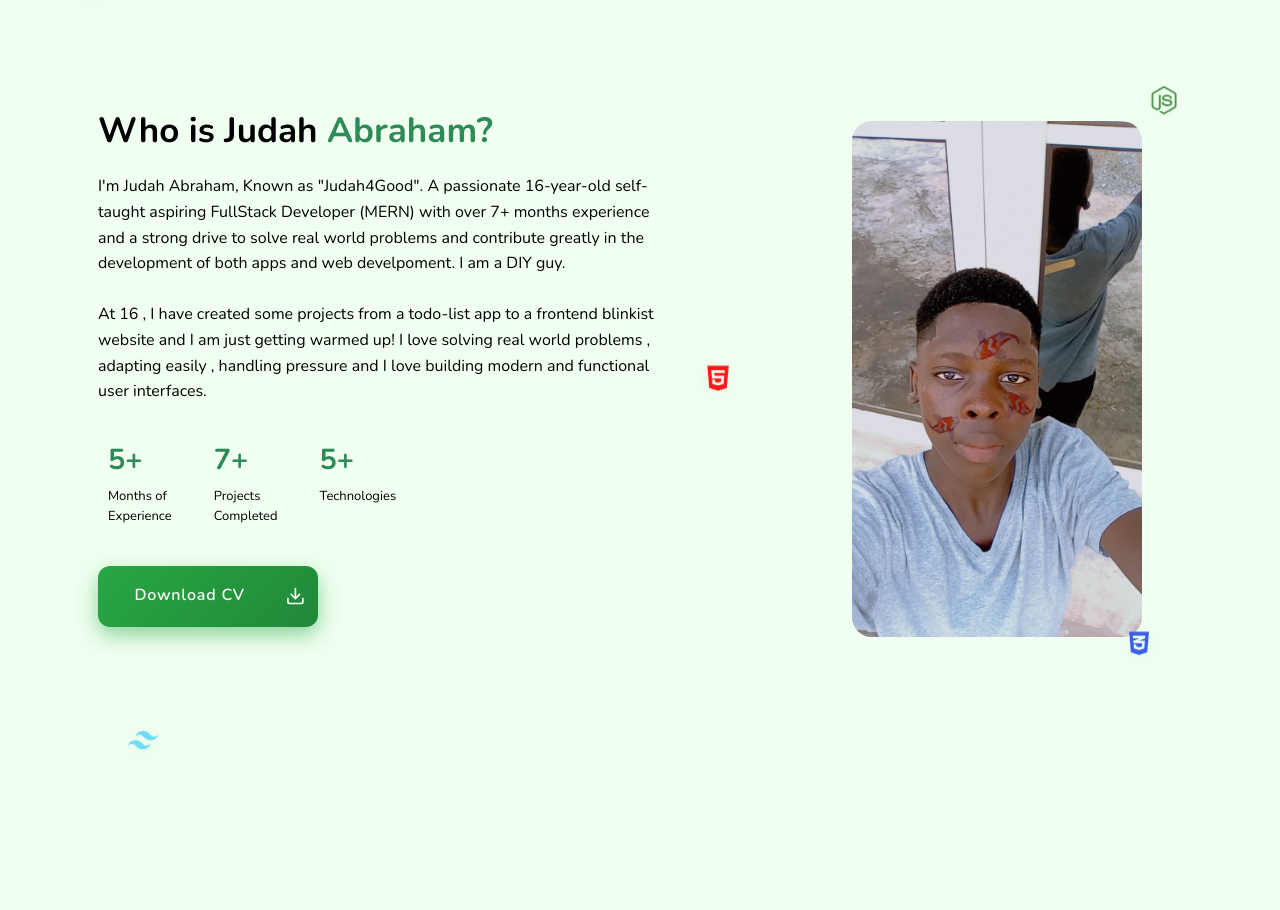
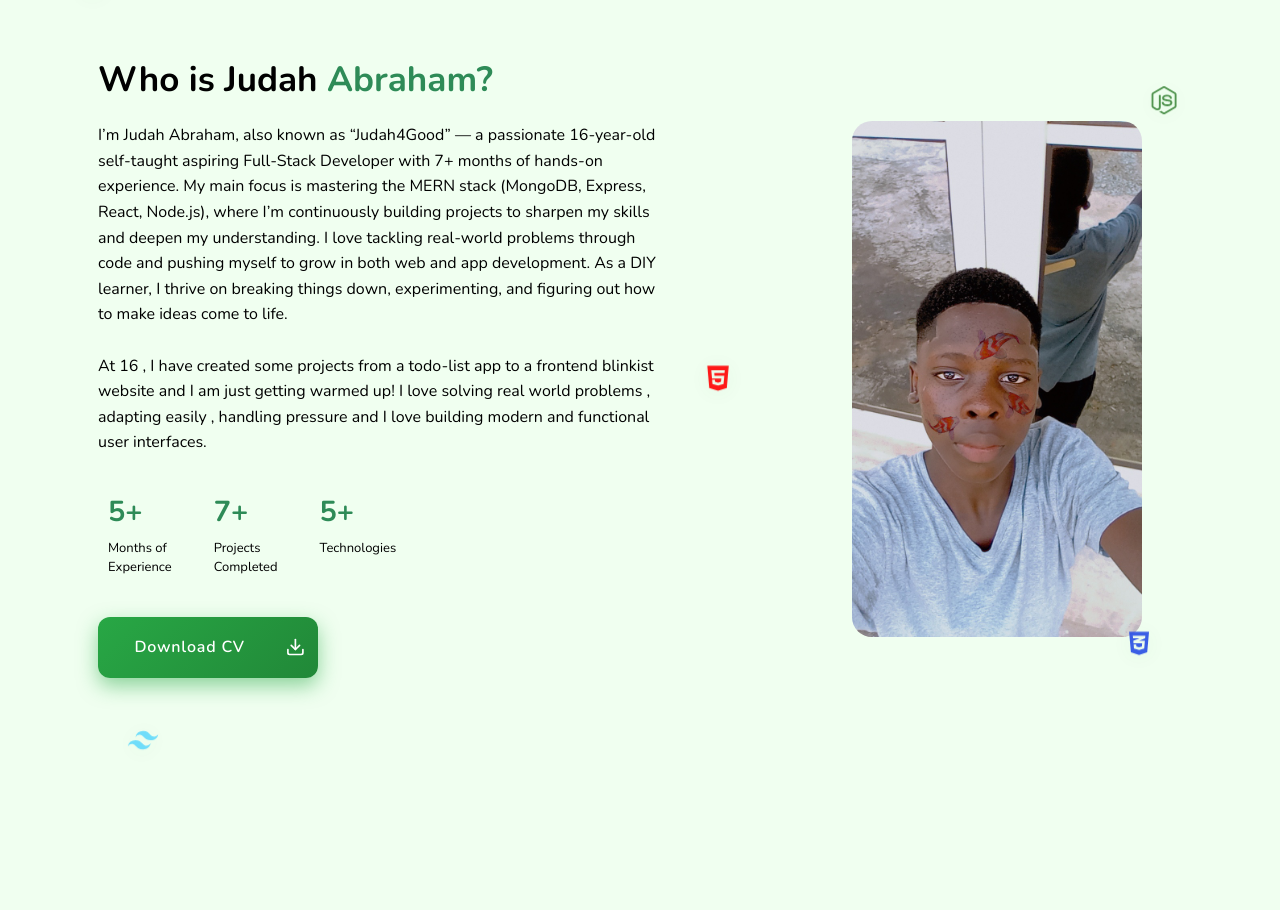
Before and after one commit to Judahabraham15/Portfolios, a React (Vite) app: page / in a window 1280 px wide. Shown: the part 929-1839 px from the top of the page. Built offline with nearby package versions, Linux system fonts and the light colour scheme.

Commit message:
Refactored Paragraph in the About.jsx

```diff
--- a/src/Components/About/About.jsx
+++ b/src/Components/About/About.jsx
@@ -98,7 +98,8 @@ initial={{ y: -30 , opacity: 0}}
 
       <div className="about-content">
             <h1>Who is Judah <span className='dev'>Abraham?</span> </h1>
-            <p>I'm Judah Abraham, Known as "Judah4Good". A passionate 16-year-old self-taught aspiring FullStack Developer (MERN) with over 7+ months experience and a strong drive to solve real world problems and contribute greatly in the development of both apps and web develpoment. I am a DIY guy.
+            <p>I’m Judah Abraham, also known as “Judah4Good” — a passionate 16-year-old self-taught aspiring Full-Stack Developer with 7+ months of hands-on experience. My main focus is mastering the MERN stack (MongoDB, Express, React, Node.js), where I’m continuously building projects to sharpen my skills and deepen my understanding.
+I love tackling real-world problems through code and pushing myself to grow in both web and app development. As a DIY learner, I thrive on breaking things down, experimenting, and figuring out how to make ideas come to life.
                 <br/>
                 <br/>
                 At 16 , I have created some projects from a todo-list app to a frontend blinkist website and I am just getting warmed up! I love solving real world problems , adapting easily , handling pressure and I love building modern and functional user interfaces.
```
